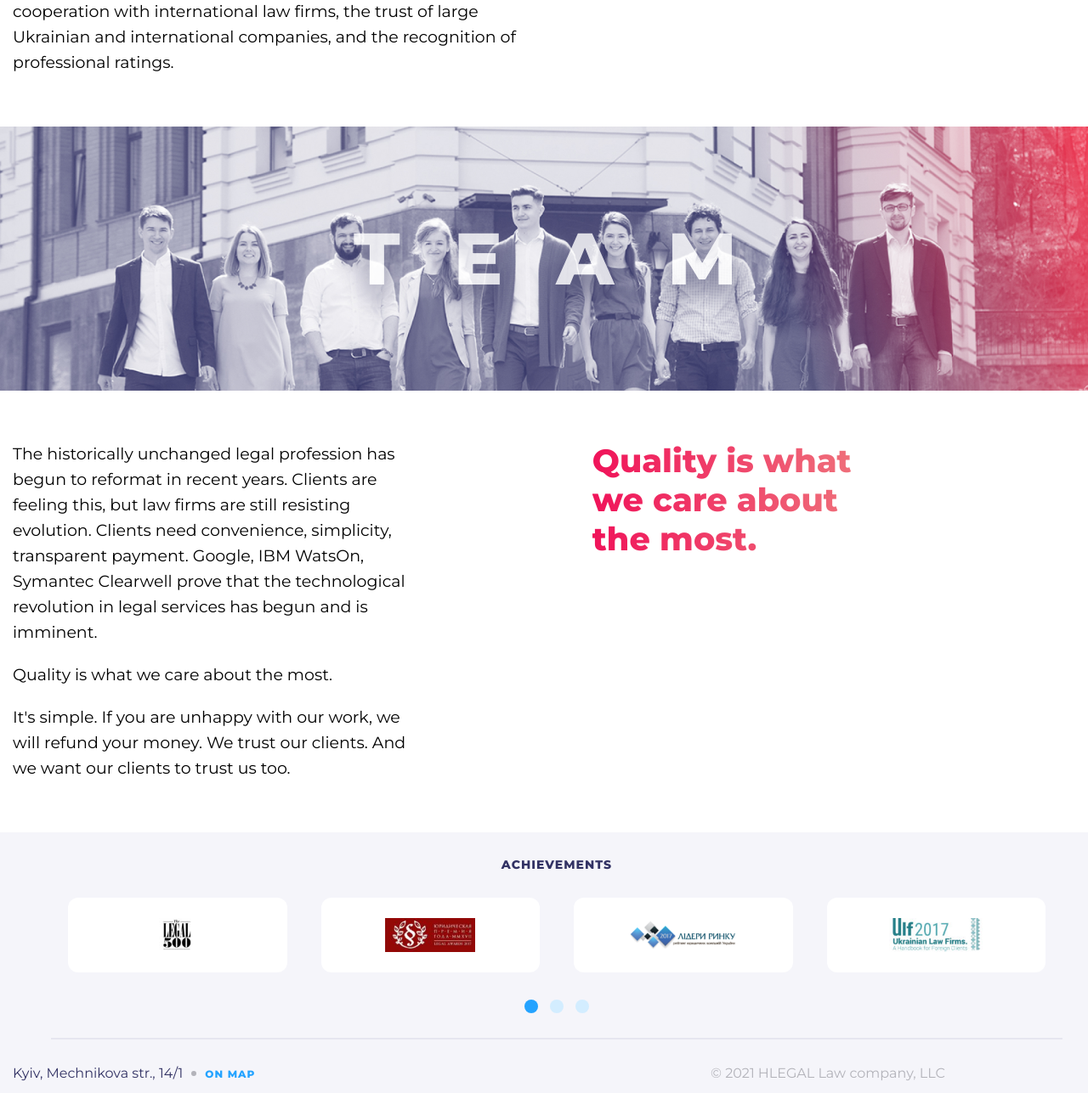
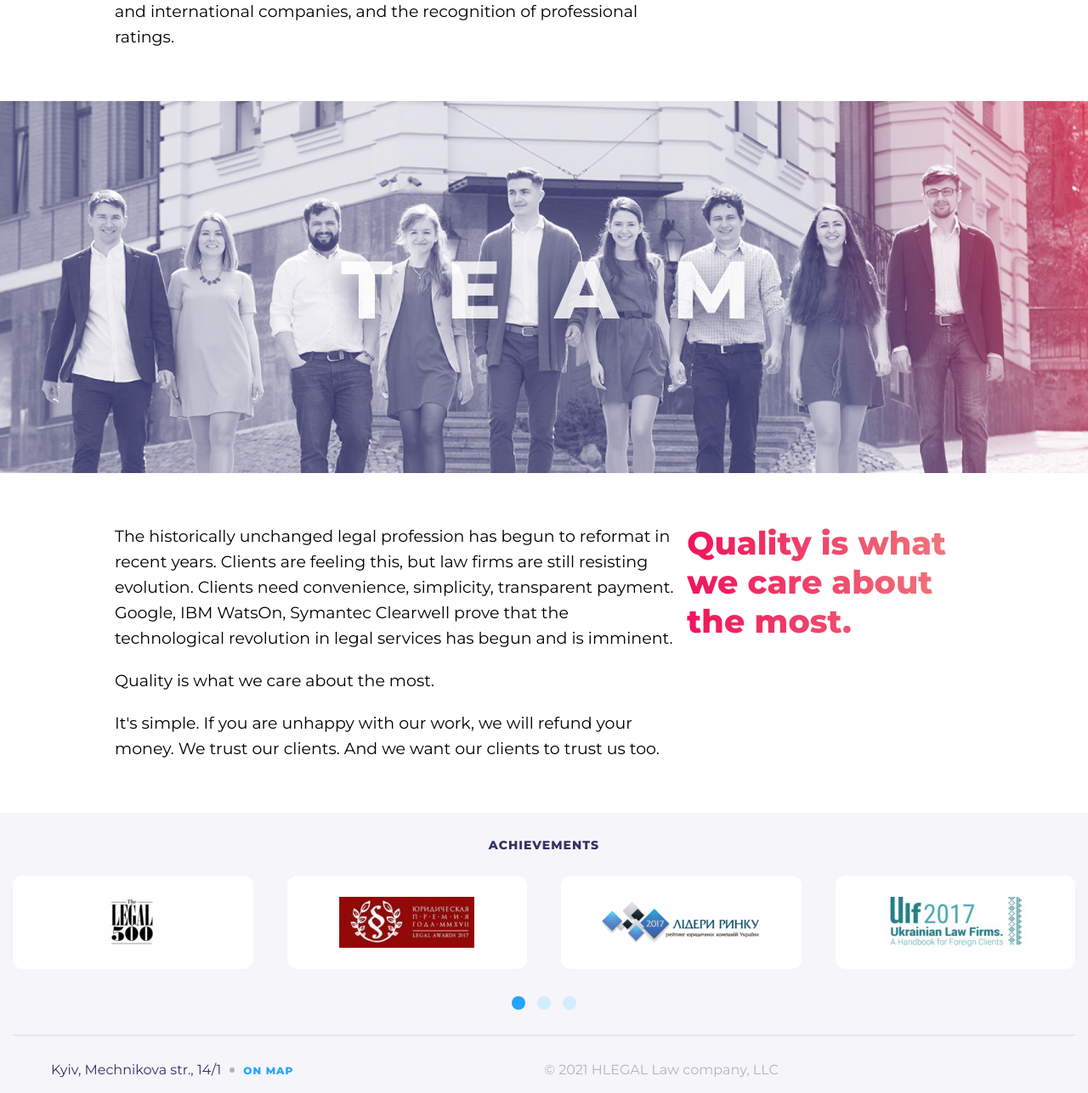
Before and after one commit to AleksandrGontarev/hw_proekt_basic_hillel, a website: page app/about.html in a window 1280 px wide. Shown: the part 512-1799 px from the top of the page at 85% size. Drawn offline with Linux system fonts and the light colour scheme.

```diff
--- a/app/about.html
+++ b/app/about.html
@@ -29,7 +29,7 @@
                 </a>
             </div>
             <div class="header-logo">
-                <a class="header-logo__icon" href="#">
+                <a class="header-logo__icon" href="index.html">
                     <img class="img-responsive" src="./img/logo.svg" alt="logo" width="70" height="30">
                 </a>
                 <p class="header-logo__about">about us</p>
@@ -44,7 +44,7 @@
                     </svg>
                 </button>
                 <ul class="header-menu__mobile-menu-list">
-                    <li><a class="header-menu__list-item list-item-active" href="#">about us</a></li>
+                    <li><span class="header-menu__list-item list-item-active">about us</span></li>
                     <li><a class="header-menu__list-item" href="#">services</a></li>
                     <li><a class="header-menu__list-item" href="#">team</a></li>
                     <li><a class="header-menu__list-item" href="#">publications</a></li>
@@ -145,25 +145,34 @@
                 <h2 class="about-midle__header">Quality is what we care about the most.</h2>
             </section>
         </div>
-        <section class="about-slider container">
+
+        <section class="about-slider">
+            <div class="container">
                 <h2 class="about-slider__header">achievements</h2>
                 <div class="about-slider__pics">
+
                         <div class="about-slider__bg-pic">
-                    <img class="about-slider__pic" src="./img/about-slider-pic-1.png"
-                        alt="about-slider-pic-1" width="53" height="40">
+                            <img class="about-slider__pic" src="./img/about-slider-pic-1.png" alt="about-slider-pic-1"
+                                width="53" height="40">
                         </div>
+
+
                         <div class="about-slider__bg-pic">
-                    <img class="about-slider__pic" src="./img/about-slider-pic-2.png"
-                        alt="about-slider-pic-2" width="106" height="40">
+                            <img class="about-slider__pic" src="./img/about-slider-pic-2.png" alt="about-slider-pic-2"
+                                width="106" height="40">
                         </div>
+
+
                         <div class="about-slider__bg-pic">
-                    <img class="about-slider__pic" src="./img/about-slider-pic-3.png"
-                        alt="about-slider-pic-3" width="130" height="40">
+                            <img class="about-slider__pic" src="./img/about-slider-pic-3.png" alt="about-slider-pic-3"
+                                width="130" height="40">
                         </div>
+
                         <div class="about-slider__bg-pic">
-                    <img class="about-slider__pic" src="./img/about-slider-pic-4.png"
-                        alt="about-slider-pic-4" width="110" height="40">
+                            <img class="about-slider__pic" src="./img/about-slider-pic-4.png" alt="about-slider-pic-4"
+                                width="110" height="40">
                         </div>
+
                 </div>
                 <ul class="about-slider__dots">
                     <li><button class="about-slider__btn about-slider__btn-active" type="button">1</button></li>
@@ -173,6 +182,7 @@
                     <li><button class="about-slider__btn" type="button">5</button></li>
                     <li><button class="about-slider__btn" type="button">6</button></li>
                 </ul>
+            </div>
         </section>
     </div>
     <footer class="footer container">
--- a/app/sass/_about-img.scss
+++ b/app/sass/_about-img.scss
@@ -47,7 +47,7 @@
     }
 }
 
-@media (min-width: 1440px) {
+@media (min-width: 1200px) {
     .about-img {
         padding-top: 163px;
         padding-bottom: 158px;
--- a/app/sass/_about-midle.scss
+++ b/app/sass/_about-midle.scss
@@ -25,7 +25,7 @@
 
 @media (min-width: 768px) {
     .about-midle {
-        padding: 60px;
+        padding: 60px 45px;
 
         &__text {
             font-size: 19px;
@@ -39,7 +39,7 @@
         &__header {
             font-size: 38px;
             line-height: 46px;
-            padding-top: 0;
+            padding-top: 33px;
 
         }
     }
@@ -74,7 +74,7 @@
     }
 }
 
-@media (min-width: 1440px) {
+@media (min-width: 1200px) {
     .about-midle {
         padding: 60px 120px;
         grid-template-columns: 2fr 1fr;
--- a/app/sass/_about-slider.scss
+++ b/app/sass/_about-slider.scss
@@ -1,7 +1,5 @@
 .about-slider {
     background-color: $colorBg;
-    padding: 0 25px 0 25px;
-
 
     &__header {
         font-weight: 700;
@@ -21,7 +19,7 @@
         padding-bottom: 25px;
     }
 
-    &__pics div:not(:first-of-type) {
+    &__bg-pic:not(:first-child) {
         display: none;
     }
 
@@ -65,27 +63,29 @@
 
 @media (min-width: 768px) {
     .about-slider {
-        padding: 0 30px 0 60px;
+        &__header {
+            padding-bottom: 27px;
+        }
+
         &__pics {
+            display: grid;
+            grid-template-columns: repeat(4, min(132px));
+            column-gap: 40px;
+            padding-bottom: 25px;
+        }
+
+        &__bg-pic:not(:first-child) {
             display: flex;
-            justify-content: center;
         }
 
         &__bg-pic {
-            display: flex;
-            justify-content: center;
-            width: 25%;
-            padding: 24px 0;
-            margin: 0 20px;
+            padding: 25px 0;
         }
 
         &__pic {
-            max-width: 100%;
-            height: 100%;
-        }
+            display: block;
+            margin: 0 auto;
 
-        &__pics div:not(:first-of-type) {
-            display: flex;
         }
 
         &__dots li:nth-child(even) {
@@ -94,46 +94,38 @@
     }
 }
 
-@media (width:1024px) {
+@media (min-width:1024px) {
     .about-slider {
         padding: 0;
+        max-width: 100%;
 
         &__pics {
-            justify-content: flex-start;
+            grid-template-columns: repeat(4, 1fr);
+
         }
 
         &__pic {
-            max-height: 60px;
+            min-height: 60px;
+            width: auto;
+        }
+    }
+}
+
+@media (min-width:1200px) {
+    .about-slider {
+        padding: 0;
+        max-width: 100%;
+
+        &__pics {
+            grid-template-columns: repeat(4, 1fr);
+        }
+
+        &__pic {
+            min-height: 60px;
             width: auto;
 
         }
 
-        &__bg-pic {
-            margin: 0 20px;
-        }
     }
 
 }
-
-@media (width: 1440px) {
-    .about-slider {
-        margin: 0 auto;
-        padding: 0 40px;
-        max-width: 100%;
-
-        &__pics {
-            justify-content: flex-start;
-        }
-
-        &__pic {
-            max-height: 60px;
-            width: auto;
-
-        }
-
-        &__bg-pic {
-            margin: 0 20px;
-        }
-    }
-
-}
--- a/app/sass/_about-top.scss
+++ b/app/sass/_about-top.scss
@@ -59,7 +59,7 @@
 
 @media (min-width: 768px) {
     .about-top {
-        padding: 65px 30px 30px 60px;
+        padding: 65px 45px 30px 45px;
 
 
         &__text-header {
@@ -78,6 +78,10 @@
         &__card {
             padding-top: 10px;
             padding-bottom: 29px;
+            padding-left: 30px;
+        }
+        &__card-top {
+            padding-bottom: 10px;
         }
 
     }
@@ -102,7 +106,7 @@
     }
 }
 
-@media (min-width: 1440px) {
+@media (min-width: 1200px) {
     .about-top {
         grid-template-columns: 1.65fr 1fr;
         padding-left: 120px;
--- /dev/null
+++ b/app/sass/_dark-theme.scss
@@ -0,0 +1,30 @@
+.gradient {
+    background: url(../img/back-pic.svg), linear-gradient(228.57deg, #323264 11.93%, #323264 57.17%, #643E72 87.46%);
+    border-radius: 0px 0px 12px 12px;
+    background-repeat: no-repeat, repeat;
+    background-position: center top, center;
+    background-size: 524px 600px, cover;
+    position: relative;
+}
+
+.gradient::after {
+    content: '';
+    height: 10px;
+    position: absolute;
+    bottom: -10px;
+    left: 20px;
+    right: 20px;
+    border-radius: 0 0 12px 12px;
+    background: #CACADB;
+}
+
+.gradient::before {
+    content: '';
+    height: 10px;
+    position: absolute;
+    bottom: -20px;
+    left: 40px;
+    right: 40px;
+    border-radius: 0 0 12px 12px;
+    background: #E7E7F2;
+}
--- a/app/sass/_fonts.scss
+++ b/app/sass/_fonts.scss
@@ -1,12 +1,3 @@
-@font-face {
-    font-family: 'Montserrat';
-    src: url('../fonts/Montserrat-Black.woff2') format('woff2'),
-        url('../fonts/Montserrat-Black.woff') format('woff');
-    font-weight: 900;
-    font-style: normal;
-    font-display: swap;
-}
-
 @font-face {
     font-family: 'Montserrat';
     src: url('../fonts/Montserrat-Black.woff2') format('woff2'),
@@ -22,15 +13,6 @@
         url('../fonts/Montserrat-BlackItalic.woff') format('woff');
     font-weight: 900;
     font-style: italic;
-    font-display: swap;
-}
-
-@font-face {
-    font-family: 'Montserrat';
-    src: url('../fonts/Montserrat-Bold.woff2') format('woff2'),
-        url('../fonts/Montserrat-Bold.woff') format('woff');
-    font-weight: bold;
-    font-style: normal;
     font-display: swap;
 }
 
@@ -74,16 +56,7 @@
     font-family: 'Montserrat';
     src: url('../fonts/Montserrat-ExtraBoldItalic.woff2') format('woff2'),
         url('../fonts/Montserrat-ExtraBoldItalic.woff') format('woff');
-    font-weight: bold;
-    font-style: italic;
-    font-display: swap;
-}
-
-@font-face {
-    font-family: 'Montserrat';
-    src: url('../fonts/Montserrat-BoldItalic.woff2') format('woff2'),
-        url('../fonts/Montserrat-BoldItalic.woff') format('woff');
-    font-weight: bold;
+    font-weight: 700;
     font-style: italic;
     font-display: swap;
 }
@@ -101,7 +74,7 @@
     font-family: 'Montserrat';
     src: url('../fonts/Montserrat-ExtraBold.woff2') format('woff2'),
         url('../fonts/Montserrat-ExtraBold.woff') format('woff');
-    font-weight: bold;
+    font-weight: 700;
     font-style: normal;
     font-display: swap;
 }
@@ -110,7 +83,7 @@
     font-family: 'Montserrat';
     src: url('../fonts/Montserrat-Italic.woff2') format('woff2'),
         url('../fonts/Montserrat-Italic.woff') format('woff');
-    font-weight: normal;
+    font-weight: 400;
     font-style: italic;
     font-display: swap;
 }
@@ -155,7 +128,7 @@
     font-family: 'Montserrat';
     src: url('../fonts/Montserrat-Regular.woff2') format('woff2'),
         url('../fonts/Montserrat-Regular.woff') format('woff');
-    font-weight: normal;
+    font-weight: 400;
     font-style: normal;
     font-display: swap;
 }
--- a/app/sass/_footer.scss
+++ b/app/sass/_footer.scss
@@ -84,7 +84,7 @@
     .footer {
         justify-items: flex-start;
 
-        padding: 30px 0 30px 200px;
+        padding: 30px 0 30px 185px;
 
 
         &__top,
@@ -155,7 +155,7 @@
     }
 }
 
-@media (min-width: 1440px) {
+@media (min-width: 1200px) {
     .footer {
         padding: 30px 60px 0 60px;
         max-width: 100%;
--- a/app/sass/_header.scss
+++ b/app/sass/_header.scss
@@ -75,7 +75,6 @@
 
     &__about {
         display: flex;
-        align-items: center;
         font-weight: 400;
         font-size: 20px;
         line-height: 24px;
@@ -85,7 +84,7 @@
 
             content: '';
             background-image: url(../img/slash.svg);
-            width: 12px;
+            width: 14px;
             height: 26px;
             background-size: cover;
             margin-right: 5px;
@@ -123,8 +122,8 @@
     .header {
         grid-template-columns: 1fr;
         grid-template-rows: repeat(3, min-content);
-        padding-top: 35px;
-        padding-left: 60px;
+        padding-top: 38px;
+        padding-left: 45px;
     }
 
     .header-top {
--- a/app/sass/style.scss
+++ b/app/sass/style.scss
@@ -1,6 +1,7 @@
 @import 'variables';
 @import 'fonts';
 @import 'start';
+@import 'dark-theme';
 @import 'header';
 @import 'footer';
 @import 'about-top';
```
Also changed, not shown: app/index.html (+117 -6 lines), app/css/style.css, app/img/back-pic.svg (added), 2 other files. Lines whose indentation alone changed are shown as unchanged.
